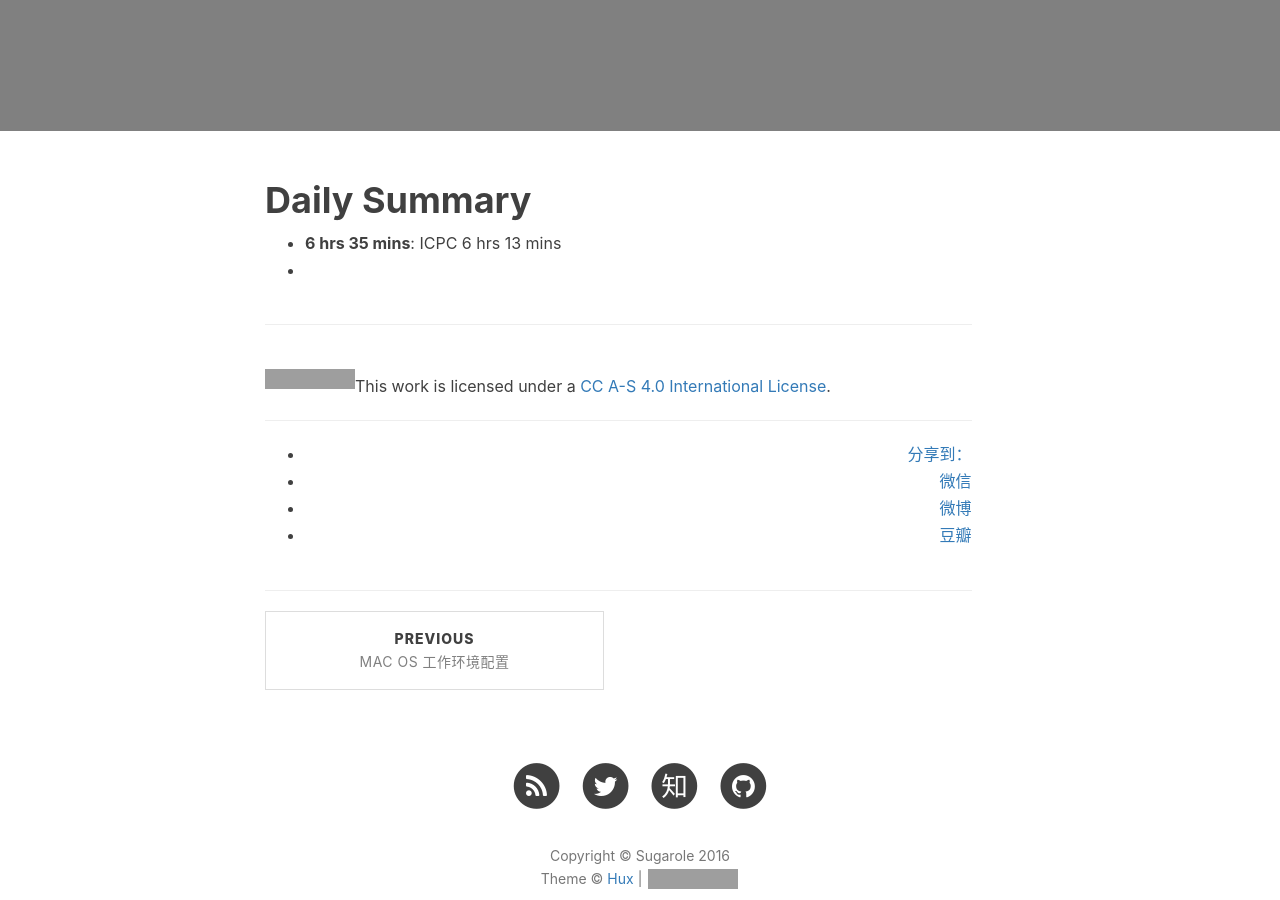
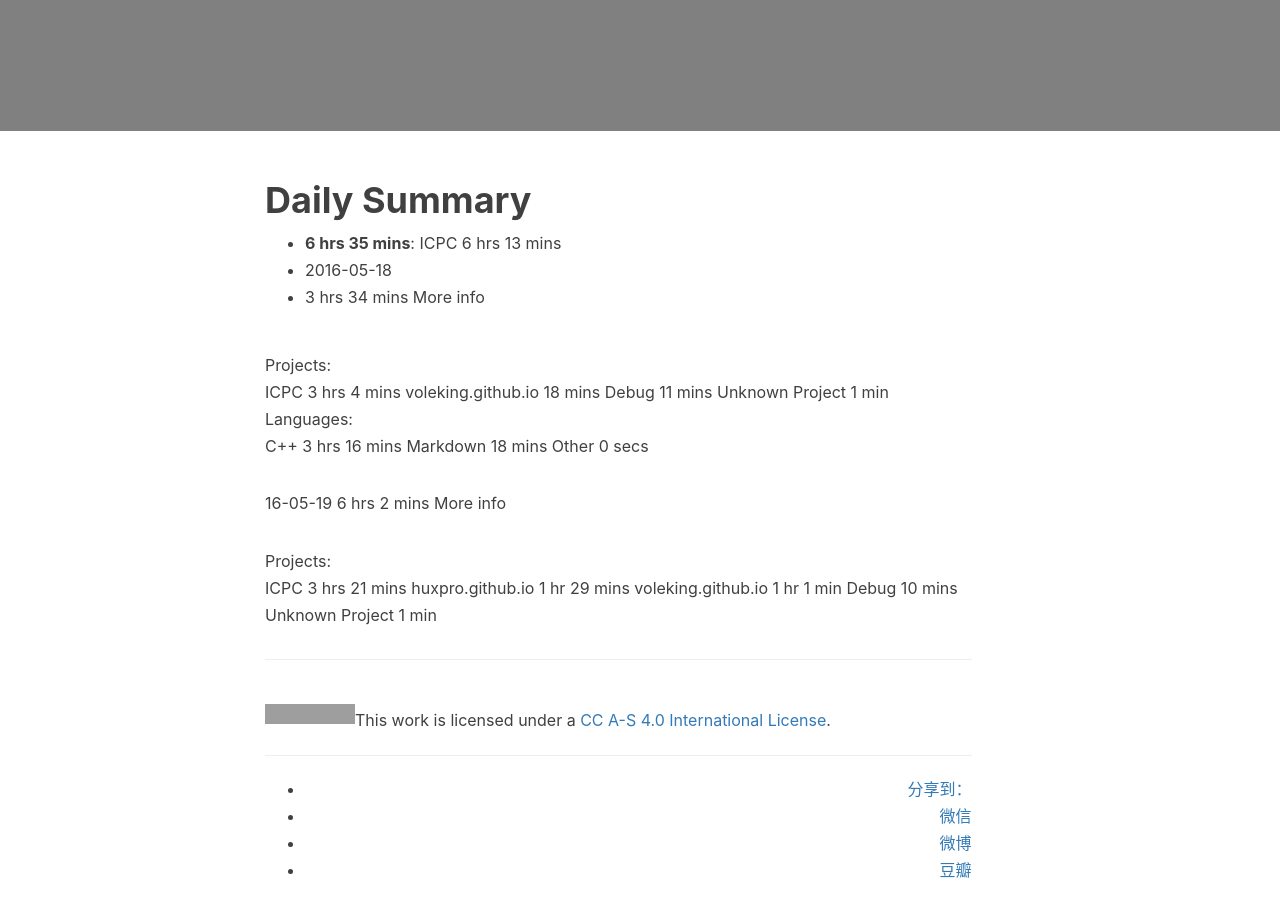
Before and after one commit to Kaijun/voleking.github.io, a Jekyll site: the page built from _posts/2016-05-18-WakaTime-Summary.md, in a window 1280 px wide and 900 px high, scrolled down 392 px. Built offline with Jekyll 4.4.1, drawn with Linux system fonts in a browser that asks for light colours; nearby versions of some CDN libraries; comment, search, counter and statistics services are not loaded; grey boxes are pictures that could not be loaded.

```diff
--- a/_posts/2016-05-18-WakaTime-Summary.md
+++ b/_posts/2016-05-18-WakaTime-Summary.md
@@ -13,4 +13,27 @@
 # Daily Summary
 
 + **6 hrs 35 mins**: ICPC   6 hrs 13 mins
-+
++ 2016-05-18
++ 3 hrs 34 mins
+More info
+
+Projects:
+ICPC    3 hrs 4 mins
+voleking.github.io  18 mins
+Debug   11 mins
+Unknown Project 1 min
+Languages:
+C++ 3 hrs 16 mins
+Markdown    18 mins
+Other   0 secs
+
+16-05-19
+6 hrs 2 mins
+More info
+
+Projects:
+ICPC    3 hrs 21 mins
+huxpro.github.io    1 hr 29 mins
+voleking.github.io  1 hr 1 min
+Debug   10 mins
+Unknown Project 1 min
```
Also changed, not shown: _posts/2016-04-28-Learning-List.md (+1 -1 lines).
